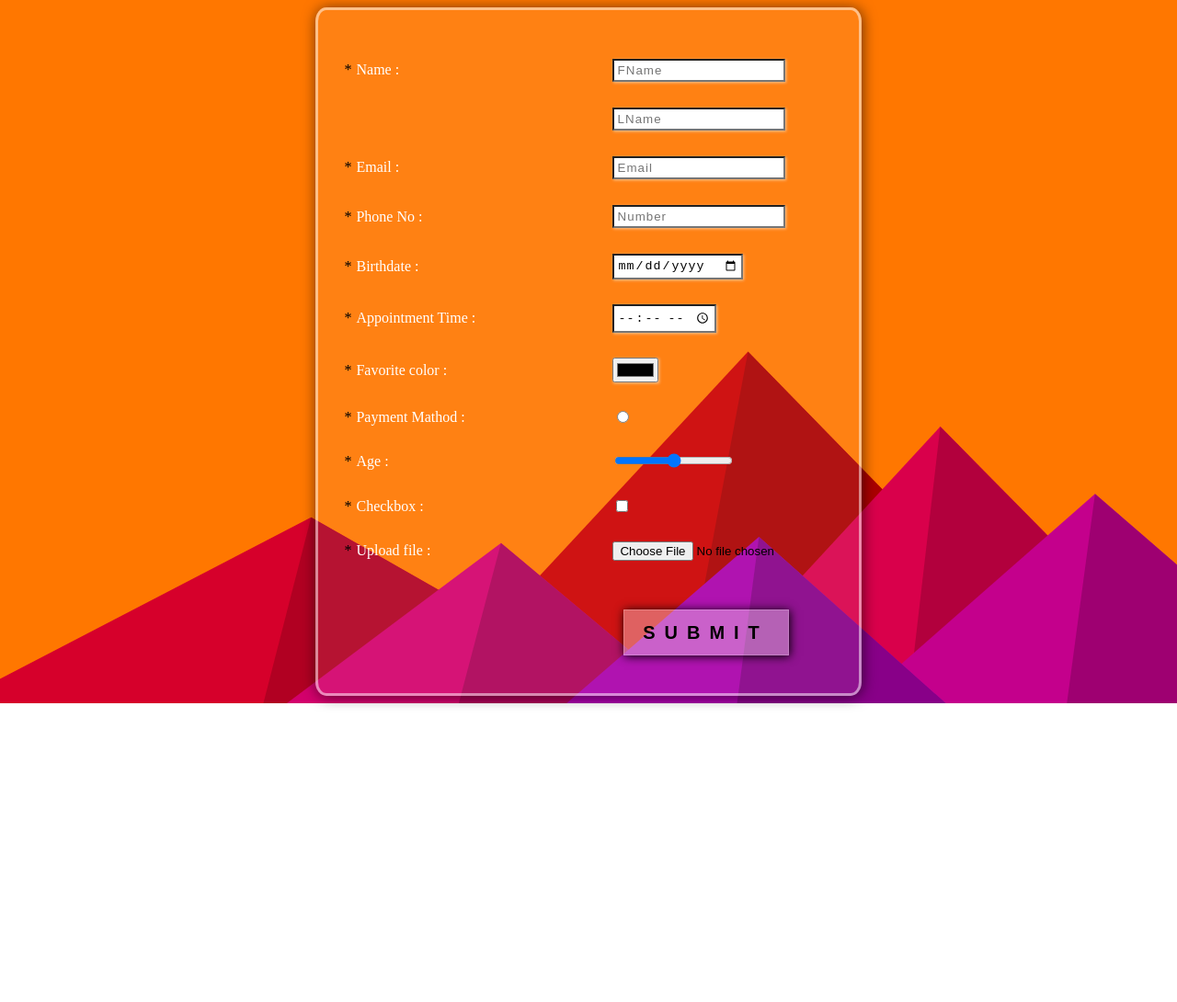
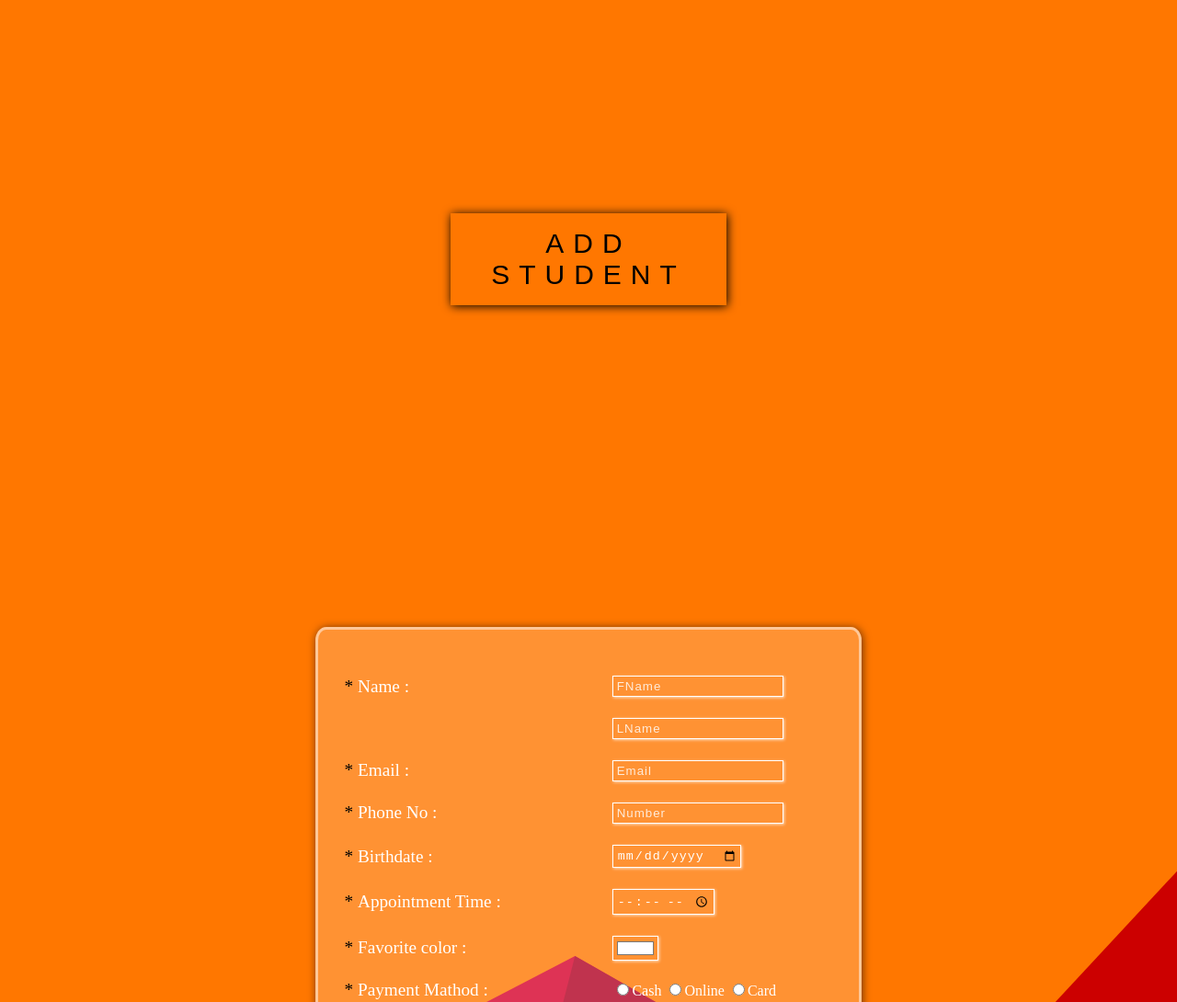
Before and after one commit to SujalMakwana1203/Marathon-2-Layout_2, a plain HTML site: page index.html in a window 1280 px wide. Shown: the top 1090 px of the page at 92% size. Before the commit the page ends 800 px from the top, so only its background shows below. Drawn offline with nearby package versions, Linux system fonts and the light colour scheme.

Commit message:
Git
Edit Some HTML And JS File of Marathon-2_layout-2.

```diff
--- a/index.html
+++ b/index.html
@@ -5,6 +5,7 @@
     <meta http-equiv="X-UA-Compatible" content="IE=edge">
     <meta name="viewport" content="width=device-width, initial-scale=1.0">
     <title>Validation Form</title>
+    <script src="https://ajax.googleapis.com/ajax/libs/jquery/3.6.3/jquery.min.js"></script>
 </head>
 <style>
     body{
@@ -15,14 +16,15 @@
 
     }
     table{
-        background-color: rgba(255, 255, 255, 0.075);
+        background-color: rgba(255, 255, 255, 0.199);
         /* background-image: url(); */
         padding: 3%;
         border-radius: 2%;
-        box-shadow: 1px 1px 15px rgba(0, 0, 0, 0.603);
+        box-shadow: 1px 1px 10px rgba(0, 0, 0, 0.603);
         border: 3px solid rgba(255, 255, 255, 0.5);
     }
-    .submit{
+    .submittd
+    {
         width: 50%;
         height: 90%;
     }
@@ -33,27 +35,38 @@
     }
 
     .inputtd{
+        padding: 2%;
+        padding-left: 5%;
 
-        padding: 2.5%;
-        padding-left: 5%;
     }
+    input{
+        background-color: rgba(0, 0, 0, 0);
+        border: 1px solid white;
+        color: white;
+
+         }
     .valuetd{
-    color: white;
+    color: rgb(255, 255, 255);
+    font-size: 120%;
     }
 table:hover{
     border: 3px solid white;
+    box-shadow: 1px 1px 15px white;
     transition: all 1s;
+}::placeholder{
+    color: rgba(255, 255, 255, 0.815);
+
 }
 </style>
 <style>
-        div{
+        .submitdiv{
   justify-content:center;
   align-items:center;
   display:flex;
   /* height:100vh; */
   margin-top: 15%;
 }
-button{
+.submit{
   border:none;
   font-size: 20px;
   height:50px;
@@ -64,10 +77,10 @@ button{
   position:relative;
   overflow:hidden;
   box-shadow: 1px 1px 10px black;
-  border: 1px solid rgba(255, 255, 255, 0.205);
+  border: 2px solid rgba(255, 255, 255, 0.205);
   font-weight: 600;
 }
-button:before{
+.submit:before{
   content:'';
   position:absolute;
   top:0;
@@ -77,7 +90,7 @@ button:before{
   background-color : white;
   transition:all 1s;
 }
-button:after{
+.submit:after{
   content:'';
   position:absolute;
   bottom:0;
@@ -88,14 +101,14 @@ button:after{
   transition:all 1s;
 
 }
-button:hover:before {
+.submit:hover:before {
   left:0;
 }
-button:hover:after{
+.submit:hover:after{
   right:0;
 
 }
- span:before{
+ .submitspan:before{
   content:'';
   position:absolute;
   top:-100%;
@@ -105,10 +118,10 @@ button:hover:after{
   background-color:white;
   transition:all 1s;
 }
-button:hover span:before{
+.submit:hover .submitspan:before{
   top:0;
 }
-span:after{
+.submit:after{
   content:'';
   position:absolute;
   bottom:-100%;
@@ -118,40 +131,137 @@ span:after{
   background-color:white    ;
   transition:all 1s;
 }
-button:hover span:after{
+.submit:hover .submitspan:after{
   bottom:0;
 }
-button:hover{
+.submit:hover{
     font-weight: 600;
-
+    box-shadow: 1px 1px 10px white;
     color:white;
     transition: all 1.7s;
 }
 
 </style>
+
+    <style>
+    body{
+        background-image: url('flat-mountains.svg');
+        background-repeat: no-repeat;
+        background-size: cover;
+
+    }
+
+    .adddiv{
+  justify-content:center;
+  align-items:center;
+  display:flex;
+  height:100vh;
+  margin-top: -10%;
+}
+.addbtn{
+  border:none;
+  font-size:30px;
+ height:100px;
+  width:300px;
+  text-transform:uppercase;
+  letter-spacing:10px;
+  background-color: #ff7700;
+    position:relative;
+  overflow:hidden;
+  box-shadow: 1px 1px 10px black;
+}
+.addbtn:before{
+  content:'';
+  position:absolute;
+  top:0;
+  left:-100%;
+  width:100%;
+  height:4px;
+  background-color : rgba(255, 255, 255, 255);
+  transition:all 1s;
+}
+.addbtn:after{
+  content:'';
+  position:absolute;
+  bottom:0;
+  right:-100%;
+  width:100%;
+  height:4px;
+  background-color:rgba(255, 255, 255, 255);
+  transition:all 1s;
+
+}
+.addbtn:hover:before {
+  left:0;
+}
+.addbtn:hover:after{
+  right:0;
+
+}
+ .addspan:before{
+  content:'';
+  position:absolute;
+  top:-100%;
+  right:0%;
+  width:4px;
+  height:100%;
+  background-color:rgba(255, 255, 255, 255);
+  transition:all 1s;
+}
+.addbtn:hover .addspan:before{
+  top:0;
+}
+.addspan:after{
+  content:'';
+  position:absolute;
+  bottom:-100%;
+  left:0%;
+  width:4px;
+  height:100%;
+  background-color:rgba(255, 255, 255, 255);
+  transition:all 1s;
+}
+.addbtn:hover .addspan:after{
+  bottom:0;
+}
+.addbtn:hover{
+    font-weight: 600;
+    color:white;
+    transition: all 1.7s;
+    box-shadow: 1px 1px 10px white;
+    background-color: rgba(255, 255, 255, 0.164);
+}
+</style>
 <body>
+
     <center>
-    <form action="button.html">
+        <div class="adddiv">
+            <button class="addbtn">
+              Add Student
+              <span class="addspan"></span>
+            </button>
+          </div>
+        <form name="myform" class="myform">
 
         <table>
     <tr>
         <td class="valuetd"><label>*</label>Name :</td>
         <td class="inputtd">
-            <input style=" box-shadow: 1px 1px 3px rgba(255, 255, 255, 0.541); padding: 1.5%; letter-spacing: 1px;" type="text"     name="" id="text" placeholder="FName" required>
+            <input style=" box-shadow: 1px 1px 3px rgba(255, 255, 255, 0.712); padding: 1.5%; letter-spacing: 1px; background-color: rgba(255, 255, 255, 0); border: 1px solid white;"  type="text" name="FName" id="Fname" placeholder="FName" >
 
         </td>
     </tr>
     <tr>
         <td class="valuetd"></td>
         <td class="inputtd">
-            <input type="text"  style=" box-shadow: 1px 1px 3px rgba(255, 255, 255, 0.541); padding: 1.5%; letter-spacing: 1px;"   name="" id="text" placeholder="LName">
+            <input type="text"  style=" box-shadow: 1px 1px 3px rgba(255, 255, 255, 0.712); padding: 1.5%; letter-spacing: 1px;"   name="LName" id="text" placeholder="LName">
         </td>
     </tr>
     <tr>
         <td class="valuetd"><label>*</label>Email :</td>
         <td class="inputtd">
 
-            <input type="email" style=" box-shadow: 1px 1px 3px rgba(255, 255, 255, 0.541); padding: 1.5%; letter-spacing: 1px;" maxlength="10"  name="" id="email" placeholder="Email">
+            <input type="email" style=" box-shadow: 1px 1px 3px rgba(255, 255, 255, 0.712); padding: 1.5%; letter-spacing: 1px;" maxlength="10"  name="" id="email" placeholder="Email">
         </td>
     </tr>
 
@@ -159,7 +269,11 @@ button:hover{
         <td class="valuetd"><label>*</label>Phone No :</td>
         <td class="inputtd">
 
-            <input type="tel" style=" box-shadow: 1px 1px 3px rgba(255, 255, 255, 0.541); padding: 1.5%; letter-spacing: 1px;" maxlength="10"  name="" id="number" placeholder="Number">
+            <input type="number"
+            style=" box-shadow: 1px 1px 3px rgba(255, 255, 255, 0.712); padding: 1.5%; letter-spacing: 1px;"
+             maxlength="10"
+             name="" id="number"
+             placeholder="Number">
         </td>
     </tr>
 
@@ -167,7 +281,7 @@ button:hover{
         <td class="valuetd"><label>*</label>Birthdate :</td>
         <td class="inputtd">
 
-            <input type="date"   style=" box-shadow: 1px 1px 3px rgba(255, 255, 255, 0.541); padding: 1.5%; letter-spacing: 1px;"  name="" id="Birthdate" placeholder="Birthdate">
+            <input type="date"   style=" box-shadow: 1px 1px 3px rgba(255, 255, 255, 0.712); padding: 1.5%; letter-spacing: 1px;"  name="" id="Birthdate" placeholder="Birthdate">
         </td>
     </tr>
 
@@ -175,7 +289,7 @@ button:hover{
             <td class="valuetd"><label>*</label>Appointment Time :</td>
         <td class="inputtd">
 
-            <input type="time"   style=" box-shadow: 1px 1px 3px rgba(255, 255, 255, 0.541); padding: 1.5%; letter-spacing: 1px;"  name="" id="Appointment time">
+            <input type="time"   style=" box-shadow: 1px 1px 3px rgba(255, 255, 255, 0.712); padding: 1.5%; letter-spacing: 1px;"  name="" id="Appointment time">
         </td>
     </tr>
 
@@ -183,23 +297,25 @@ button:hover{
         <td class="valuetd"><label>*</label>Favorite color :</td>
         <td class="inputtd">
 
-            <input type="color"  style=" box-shadow: 1px 1px 3px rgba(255, 255, 255, 0.541);"  name="" id="Favorite color">
+            <input type="color" value="#ffffff" style=" box-shadow: 1px 1px 3px rgba(255, 255, 255, 0.712);"  name="" id="Favorite color">
         </td>
     </tr>
 
     <tr>
         <td class="valuetd"><label>*</label>Payment Mathod :</td>
-        <td class="inputtd">
-
-            <input type="radio"    name="" id="Payment Mathod">
+        <td class="inputtd" style="color: white; ">
+            <input type="radio" name="Payment Mathod" id="Payment Mathod">Cash
+            <input type="radio" name="Payment Mathod" id="Payment Mathod">Online
+            <input type="radio" name="Payment Mathod" id="Payment Mathod">Card
         </td>
     </tr>
 
     <tr>
         <td class="valuetd"><label>*</label>Age : </td>
-        <td class="inputtd">
+        <td class="inputtd" style="color: white;">
+            1 &nbsp;&nbsp;&nbsp;&nbsp;&nbsp;&nbsp;&nbsp;&nbsp;&nbsp;&nbsp;&nbsp;&nbsp;&nbsp;&nbsp;&nbsp;&nbsp;&nbsp;&nbsp;&nbsp;&nbsp;&nbsp;&nbsp;&nbsp;&nbsp; 100<br>
+            <input type="range"    name="" id="Age">
 
-            <input type="range"    name="" id="Age">
         </td>
     </tr>
 
@@ -215,18 +331,22 @@ button:hover{
         <td class="valuetd"><label>*</label>Upload file : </td>
         <td class="inputtd">
 
-            <input type="file"     name="" id="file">
+            <input type="file"   style="border: none;  "  name="" id="file">
         </td>
     </tr>
-
+    <tr>
+        <td>
+            <input type="submit" id="submit" onclick="forform()">
+        </td>
+    </tr>
     <tr>
         <td></td>
-        <td class="submit">
-            <div><a href="index.html">
-                <button>
+        <td class="submittd">
+            <div class="submitdiv">
+                <button class="submit" onclick="forform()">
                   Submit
-                  <span></span>
-                </button></a>
+                  <span class="submitspan"></span>
+                </button>
               </div>
         </td>
     </tr>
@@ -234,5 +354,6 @@ button:hover{
 
 </form>
 </center>
+<script src="index.js"></script>
 </body>
 </html>
--- /dev/null
+++ b/index.js
@@ -0,0 +1,36 @@
+// function validateForm() {
+//     let f = document.forms["myform"]["FName"].value;
+//     let l = document.forms["myform"]["LName"].value;
+
+//     if (f == "" || l == "") {
+//       alert("FirstName & LastName Must Be Filled Out");
+//       return false;
+//     }
+
+// }
+// function number(){
+
+//     let num = document.forms["myform"]["num"].value;
+//     if (num == "/^[0-9]+$/") {
+//         alert("FirstName & LastName Must Be Filled Out");
+//       return false;
+//     }
+// }
+$(document).ready(function(){
+    $(".addbtn").click(function(){
+      $(".addbtn").hide(1300);
+      $(".myform").css("margin-top", "-35%");
+      $(".myform").css("transition", "3s");
+
+    });
+    $(".submit").click(function(){
+        $(".addbtn").show(2000);
+        $(".myform").hide();
+      });
+  });
+
+function forform(){
+    let fn = document.getElementsById("Fname").value;
+
+    let f = localStorage.setItem('fn',fn);
+}
```
